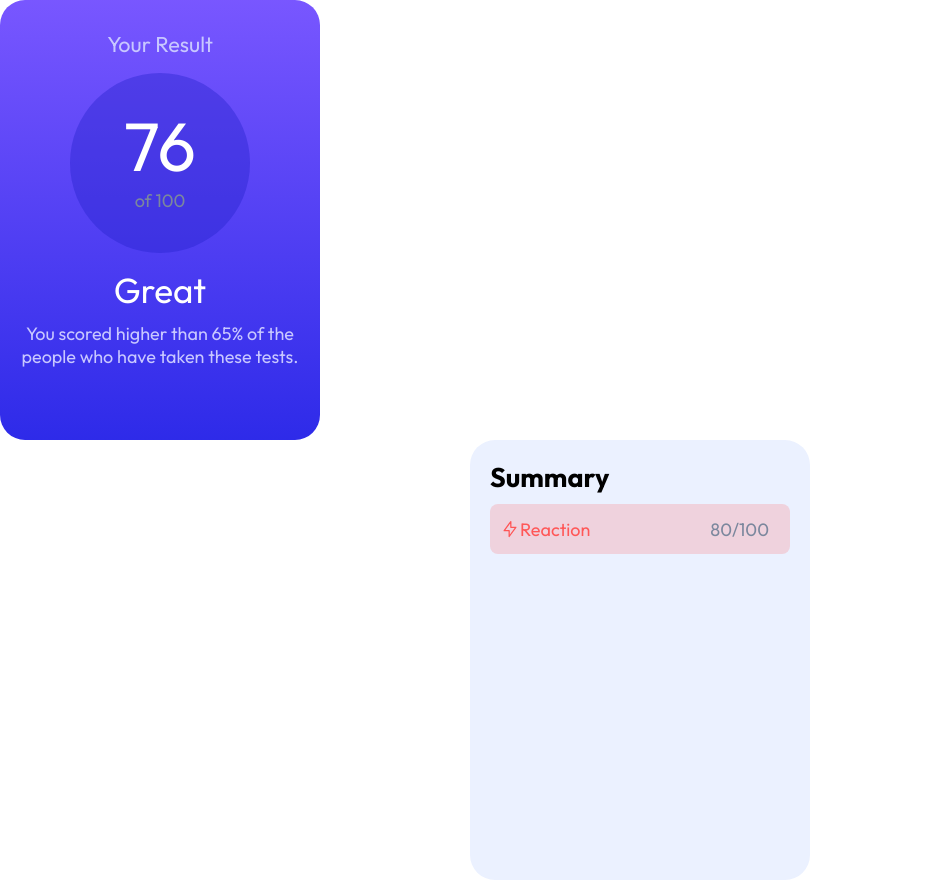
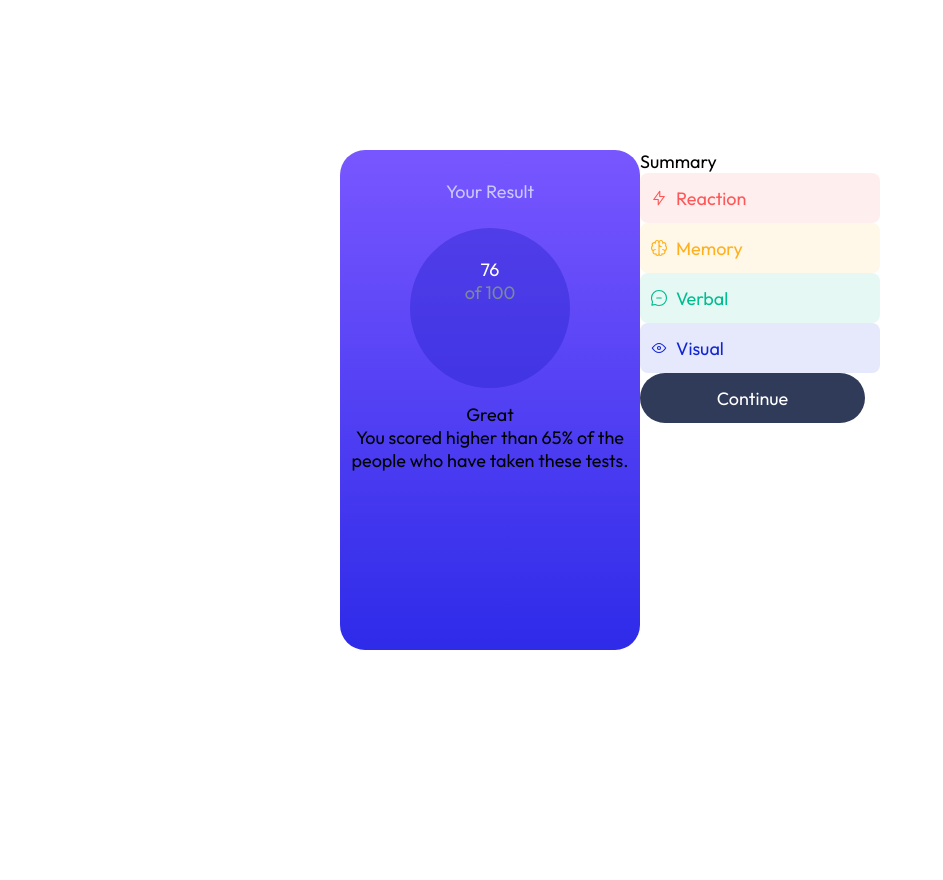
Before and after one commit to zembezn/results-summary-component, a React (Create React App) app: page / in a window 1280 px wide. Shown: the whole page, without its empty margins (0-943 px from the left). After the commit the page ends 800 px from the top, so only its background shows below. Built offline with nearby package versions, Linux system fonts and the light colour scheme.

Commit message:
updated scaling

```diff
--- a/src/App.js
+++ b/src/App.js
@@ -2,20 +2,26 @@ import GlobalStyles from "./Components/Globalstyle"
 import Results from "./Components/Results";
 import Summary from "./Components/Summary";
 import { ContainerSum } from "./Components/Styled/SummaryContainer.styled";
-
+import { Button } from "./Components/Styled/Button.styled";
+import { Flex } from "./Components/Styled/Flex.styled";
 
 const App = () => (
   <>
+    <Flex>
+
     <GlobalStyles />
-
     <Results />
 
     <ContainerSum>
-      <h2>Summary</h2>
-      <Summary />
+      <p>Summary</p>
+      <Summary text={"Reaction"} backgroundcolor="hsla(0, 100%, 67%, 0.1)" color="hsl(0, 100%, 67%)" src="./images/icon-reaction.svg" alt="reaction"/>
+      <Summary text={"Memory"} backgroundcolor="hsla(39, 100%, 56%, 0.1)" color="hsl(39, 100%, 56%)" src="./images/icon-memory.svg" alt="memory"/>
+      <Summary text={"Verbal"} backgroundcolor="hsla(166, 100%, 37%, 0.1)" color="hsl(166, 100%, 37%)" src="./images/icon-verbal.svg" alt="verbal"/>
+      <Summary text={"Visual"} backgroundcolor="hsla(234, 85%, 45%, 0.1)" color="hsl(234, 85%, 45%)" src="./images/icon-visual.svg" alt="visual"/>
+      <Button>Continue</Button>
     </ContainerSum>
 
-
+    </Flex>
   </>
 )
 
--- a/src/Components/Globalstyle.js
+++ b/src/Components/Globalstyle.js
@@ -10,77 +10,29 @@ const GlobalStyles = createGlobalStyle`
 body {
     font-family: 'Outfit', sans-serif;
     background-color: hsl(0, 0%, 100%);
+    display: flex;
     min-height: 100vh;
     align-items: center;
     font-size: 18px;
-    width: 100%;
-    height: 100%;
     justify-content: center;
 }
 
 img {
     width: 100%;
     border-radius: 12px;
-    width: 20px;
-    height: 20px;
+    width: 18px;
+    height: 18px;
     padding-left: 10px;
+    padding-right: 8px;
 }
 
 text {
     padding: 22px 10px;
 }
 
-h1 {
-    font-size: 35px;
-    margin: 10px auto;
-    color: hsl(0, 0%, 100%);
-    align-items: center;
-    justify-content: center;
-    font-weight: lighter;
-}
 
-h3 {
-    color: hsl(0, 100%, 67%);
-    align-items: center;
-    justify-content: right;
-    font-size: 1em;
-    font-weight: lighter;
-}
-
-p {
-    color: hsl(241, 100%, 89%);
-    align-items: center;
-    }
 .attribution { font-size: 11px; text-align: center; }
 .attribution a { color: hsl(228, 45%, 44%); }
-
-.btn {
-  display: inline-block;
-  background: #000;
-  color: #fff;
-  border: none;
-  padding: 10px 20px;
-  margin: 5px;
-  border-radius: 5px;
-  cursor: pointer;
-  text-decoration: none;
-  font-size: 15px;
-  font-family: inherit;
-}
-
-.btn:focus {
-  outline: none;
-}
-
-.btn:active {
-  transform: scale(0.98);
-}
-
-.btn-block {
-  display: block;
-  width: 100%;
-}
-
 `
 
 export default GlobalStyles
--- a/src/Components/Results.js
+++ b/src/Components/Results.js
@@ -11,7 +11,7 @@ const Results = () => {
             of 100
           </CircleContainer>
 
-        <h1>Great</h1>
+        <p>Great</p>
         <p>You scored higher than 65% of the people who have taken these tests.</p>
       </ContainerRes>
   )
--- /dev/null
+++ b/src/Components/Styled/Button.styled.js
@@ -0,0 +1,18 @@
+import styled from "styled-components";
+
+export const Button = styled.div`
+border-radius: 50px;
+width: 75%;
+height: 10%;
+border: none;
+cursor: pointer;
+background-color: hsl(224, 30%, 27%);
+color: hsl(0, 0%, 100%);
+display: flex;
+justify-content: center;
+align-items: center;
+
+&:hover {
+background: linear-gradient(hsl(252, 100%, 67%), hsl(241, 81%, 54%));
+}
+`
--- a/src/Components/Styled/Flex.styled.js
+++ b/src/Components/Styled/Flex.styled.js
@@ -2,9 +2,4 @@ import styled from "styled-components"
 
 export const Flex = styled.div`
 display: flex;
-align-items: center;
-
-& > div {
-    flex: 1;
-}
 `
--- a/src/Components/Styled/Result.styled.js
+++ b/src/Components/Styled/Result.styled.js
@@ -1,19 +1,16 @@
 import styled from "styled-components"
 
 export const Result = styled.div`
-width: 300px;
-height: 50px;
-max-width: 100%;
+height: 10%;
+max-width: 80%;
 display: flex;
 flex-direction: row;
-justify-content: left;
 align-items: center;
-margin: 10px auto;
-background-color: hsla(0, 100%, 67%, 0.2);
+background-color: ${({ backgroundcolor }) => backgroundcolor};
+color: ${({ color }) => color };
 border-radius: 8px;
 `
-export const Score = styled.p`
+export const Score = styled.div`
 color: hsl(220, 15%, 55%);
-align-items: center;
-padding-left: 120px;
+display: flex;
 `
--- a/src/Components/Styled/ResultsContainer.styled.js
+++ b/src/Components/Styled/ResultsContainer.styled.js
@@ -1,20 +1,20 @@
 import styled from "styled-components"
 
 export const ContainerRes = styled.div`
-width: 280px;
-height: 400px;
+width: 300px;
+height: 500px;
 max-width: 100%;
-padding: 20px 20px;
+display: flex;
+flex-direction: column;
 background: linear-gradient(hsl(252, 100%, 67%), hsl(241, 81%, 54%));
 border-radius: 25px;
 text-align: center;
-justify-content: center;
 `
 
 export const CircleContainer = styled.div`
 border-radius: 100%;
-width: 180px;
-height: 180px;
+width: 160px;
+height: 160px;
 background-color:hsla(256, 72%, 46%, 1);
 background-color: hsla(241, 72%, 46%, 0.4);
 color: hsl(220, 15%, 55%);
@@ -25,19 +25,17 @@ align-items: center;
 margin: 15px auto;
 `
 
-export const Span = styled.h2`
+export const Span = styled.p`
 color: hsl(0, 0%, 100%);
 margin-top: 30px;
 align-items: center;
 justify-content: center;
-font-size: 3.8em;
-font-weight: 400;
 `
-export const Title = styled.h2`
+export const Title = styled.p`
 color: hsl(241, 100%, 89%);
+display: flex;
 align-items: center;
 justify-content: center;
-margin: 10px auto;
-font-size: 1.2em;
-font-weight: lighter;
+padding-top: 30px;
+padding-bottom: 10px;
 `
--- a/src/Components/Styled/SummaryContainer.styled.js
+++ b/src/Components/Styled/SummaryContainer.styled.js
@@ -2,13 +2,12 @@ import styled from "styled-components"
 
 export const ContainerSum = styled.div`
 width: 300px;
-height: 400px;
+height: 500px;
 max-width: 100%;
 display: flex;
 flex-direction: column;
-padding: 20px 20px;
-margin: 0 auto;
-background-color: hsl(221, 100%, 96%);
+margin: 0 ;
+background-color: hsl(0, 0, 100%);
 border-radius: 25px;
 text-align: left;
 `
--- a/src/Components/Summary.js
+++ b/src/Components/Summary.js
@@ -1,15 +1,16 @@
 
-import { Result, Score } from "./Styled/Result.styled"
+import { Result } from "./Styled/Result.styled"
 
-const Summary = ( ) => {
+const Summary = ({ text, backgroundcolor, color, src, alt }) => {
   return (
 
-        <Result>
-          <img src="./images/icon-reaction.svg" alt="reaction" />
-          <h3>Reaction</h3>
-          <Score>80/100</Score>
+        <Result backgroundcolor={backgroundcolor} color={color} >
+        <img src={src} alt={alt}  />
+          <p>{text}</p>
+          {/* <div>80/100</div> */}
         </Result>
         )
 }
 
+
 export default Summary
```
